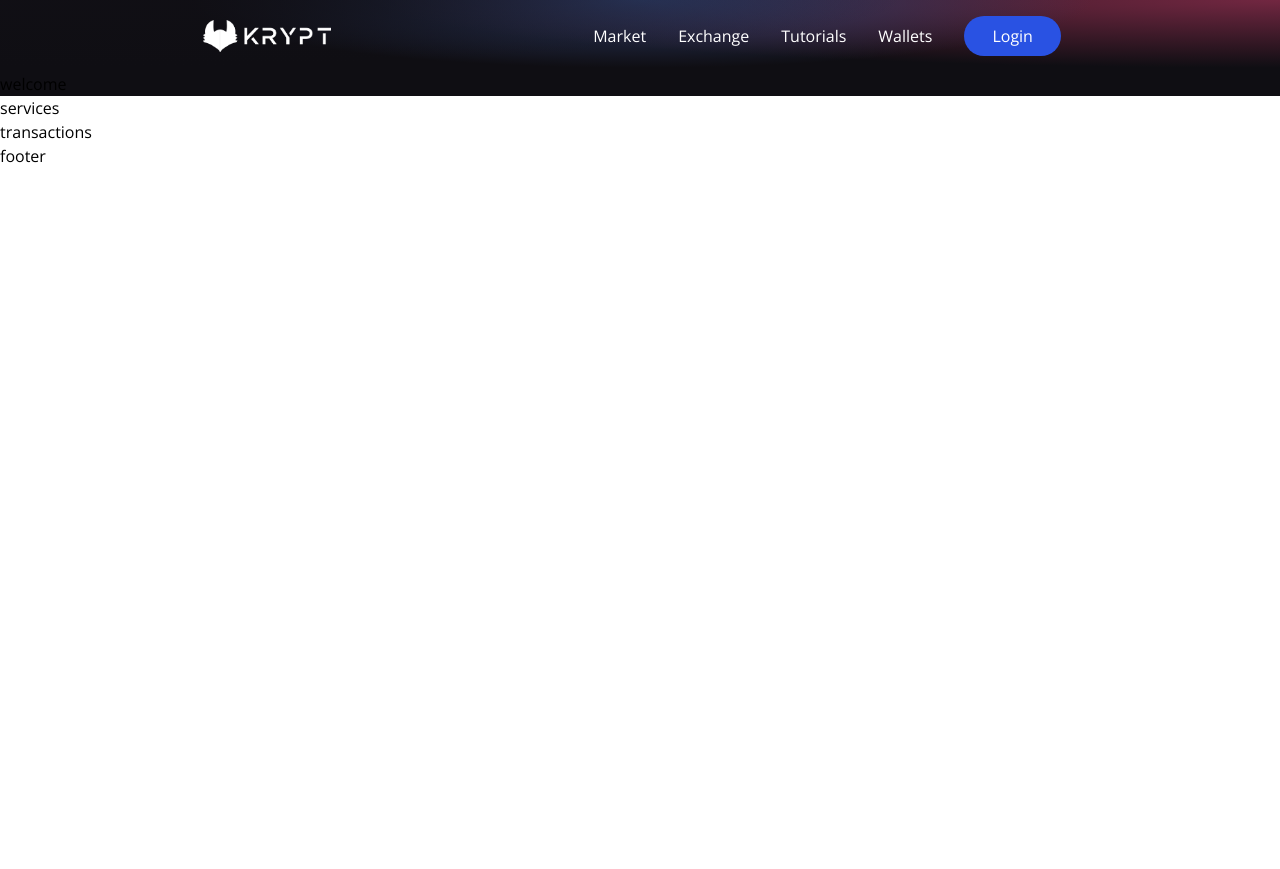
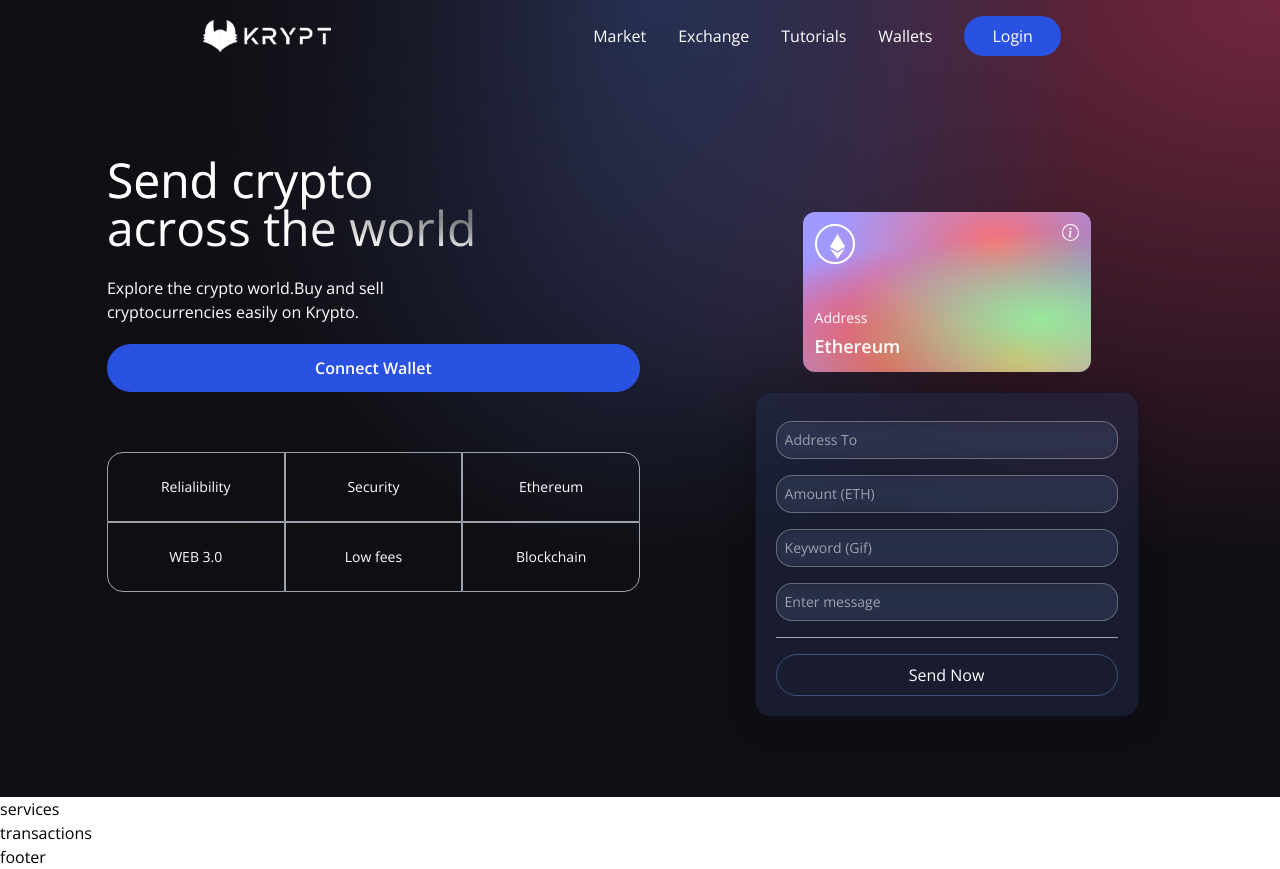
Before and after one commit to aurimas12/web3.0, a React (Vite) app in the folder client/: page / in a window 1280 px wide. Before the commit the page ends 800 px from the top, so only its background shows below. Built offline with nearby package versions, Linux system fonts and the light colour scheme.

Commit message:
complete welcome section

```diff
--- a/client/components/Loader.jsx
+++ b/client/components/Loader.jsx
@@ -1,6 +1,8 @@
 const Loader = () => {
-    return(
-        <h1>loader</h1>
+    return (
+       <div className="flex justify-center items-center py-3">
+        <div className="animate-spin rounded-full h-32 w-32 border-b-2 border-red-700"></div>
+       </div>
     );
 }
 export default Loader
--- a/client/components/Welcome.jsx
+++ b/client/components/Welcome.jsx
@@ -1,6 +1,93 @@
+import { AiFillPlayCircle } from "react-icons/ai";
+import { SiEthereum } from "react-icons/si"
+import { BsInfoCircle } from "react-icons/bs"
+
+import { Loader } from ".";
 const Welcome = () => {
+    const connectWallet = () =>{
+
+    }
+    const handleSubmit=()=>{}
+    const commonStyles = "min-h-[70px] sm:px-0 px-2 sm:min-w-[120px] flex justify-center items-center border-[0.5px] border-gray-400 text-sm font-light text-white";
+    const Input=({placeholder,name,type,value,handleChange})=>{
+        return <input
+            placeholder={placeholder}
+            type={type}
+            step="0.0001"
+            value={value}
+            onChange={(e) => handleChange(e,name)}
+            className="my-2 w-full rounded-sm p-2 outline-none bg-transparent text-white border-none text-sm white-glassmorphism"
+        />
+    }
     return(
-        <h1>welcome</h1>
+        <div className="flex w-full justify-center items-center">
+            <div className=" flex mf:flex-row flex-col items-start justify-between md:p-20 py-12 px-4 ">
+            <div className="grid grid-cols-2">
+                <div className="flex flex-1 justify-start flex-col mf:mr-10">
+                    <h1 className="text-3xl sm:text-5xl  text-gradient py-1">
+                        Send crypto <br/> across the world
+                    </h1>
+                    <p className="text-left mt-5 text-white font-light md:w-9/12 w-11/12 text-base">
+                        Explore the crypto world.Buy and sell cryptocurrencies easily on Krypto.
+                    </p>
+                    <button
+
+                        // type="button"
+                        onClick={connectWallet}
+                        className="flex flex-row justify-center items-center my-5 bg-[#2952e3] p-3 rounded-full cursor-pointer hover:bg-[#2546bd]"
+
+                        >
+                        <p className="text-white text-base font-semibold">Connect Wallet</p>
+                    </button>
+                    <div className="grid sm:grid-cols-3 grid-cols-2 w-full mt-10">
+                        <div className={`rounded-tl-2xl ${commonStyles}`}>Relialibility</div>
+                        <div className={commonStyles}>Security</div>
+                        <div className={`rounded-tr-2xl ${commonStyles}`}>Ethereum</div>
+                        <div className={`rounded-bl-2xl ${commonStyles}`}>WEB 3.0</div>
+                        <div className={commonStyles}>Low fees</div>
+                        <div className={`rounded-br-2xl ${commonStyles}`}>Blockchain</div>
+                    </div>
+                </div>
+                <div className="flex flex-col flex-1 items-center pl-20 mt-0 justify-start w-full mf:mt-0 mt-10 ">
+                    <div className="p-3 justify-end items-start flex-col rounded-xl h-40 sm:w-72 w-full  my-5 eth-card .white-glassmorpism">
+                        <div className="flex justify-between flex-col w-full h-full">
+                            <div className="flex justify-between items-start">
+                                <div className="w-10 h-10 pl-2 pt-2 rounded-full border-2 border-white justify-center items-center">
+                                    <SiEthereum fontSize={25} color="#fff"/>
+                                </div>
+                                <BsInfoCircle fontSize={17} color="#fff"/>
+                            </div>
+                            <div>
+                                <p className="text-white font-light text-sm">
+                                    Address
+                                </p>
+                                <p className="text-white font-semibold text-lg mt-1">
+                                    Ethereum
+                                </p>
+                            </div>
+                        </div>
+                    </div>
+                    <div className="p-5 sm:w-96 w-full flex flex-col justify-start items-center blue-glassmorphism">
+                        <Input placeholder="Address To" name="addressTo" type="text" handleChange={()=>{}}/>
+                        <Input placeholder="Amount (ETH)" name="amount" type="number" handleChange={()=>{}}/>
+                        <Input placeholder="Keyword (Gif)" name="keyword" type="text" handleChange={()=>{}}/>
+                        <Input placeholder="Enter message" name="message" type="text" handleChange={()=>{}}/>
+
+                        <div className="h-[1px] w-full bg-gray-400 m-2"/>
+                        {false ?(
+                            <Loader />
+                        ) : (
+                            <button onClick={handleSubmit} type="button" className="text-white w-full mt-2 border-[1px] p-2 border-[#3d4f7c] rounded-full cursor-pointer">
+                                Send Now
+                            </button>
+                        )}
+                    </div>
+                </div>
+
+
+            </div>
+            </div>
+        </div>
     );
 }
 export default Welcome
```
